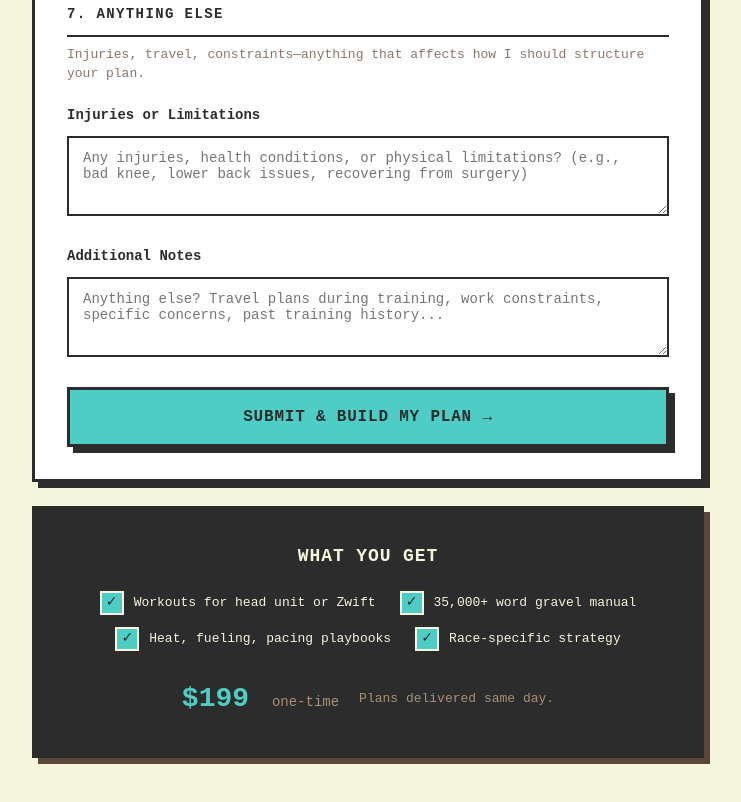
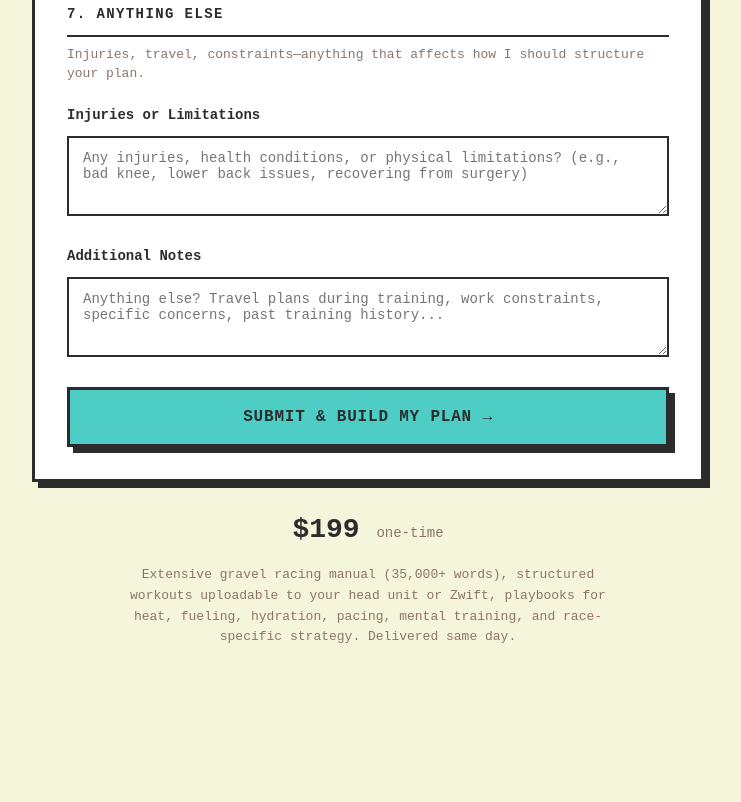
Before and after one commit to wattgod/training-plans-component, a plain HTML site: page training-plan-questionnaire.html in a window 1280 px wide. Shown: the part 3236-4038 px from the top of the page, without its empty margins (272-1013 px from the left). After the commit the page ends 3932 px from the top, so only its background shows below. Drawn offline with Linux system fonts and the light colour scheme; a web font is replaced by a local one.

Commit message:
Simplify footer to sentence format

```diff
--- a/training-plan-questionnaire.html
+++ b/training-plan-questionnaire.html
@@ -215,91 +215,18 @@
         .submit-btn:hover { transform: translate(3px, 3px); box-shadow: 3px 3px 0 var(--gg-charcoal); }
         .submit-btn:disabled { opacity: 0.6; cursor: not-allowed; transform: none; box-shadow: 6px 6px 0 var(--gg-charcoal); }
 
-        /* CTA Footer Block */
-        .cta-footer-block {
-            background: var(--gg-charcoal);
-            padding: 32px;
-            margin-top: 24px;
-            text-align: center;
-            border: 3px solid var(--gg-charcoal);
-            box-shadow: 6px 6px 0 var(--gg-brown);
-        }
-
-        .cta-footer-title {
-            color: #F5F5DC;
-            font-size: 18px;
-            font-weight: 700;
-            text-transform: uppercase;
-            margin-bottom: 20px;
-            letter-spacing: 0.05em;
-        }
-
-        .cta-includes-row {
-            display: flex;
-            justify-content: center;
-            gap: 24px;
-            margin-bottom: 12px;
-            flex-wrap: wrap;
-        }
-
-        .cta-includes-item {
-            display: flex;
-            align-items: center;
-            gap: 10px;
-            color: #F5F5DC;
+        /* Price footer */
+        .price-footer { text-align: center; margin-top: 24px; }
+        .price { font-size: 28px; font-weight: 700; color: var(--gg-charcoal); }
+        .price span { font-size: 14px; color: var(--gg-muted); font-weight: 400; }
+        .delivery {
             font-size: 13px;
-        }
-
-        .cta-includes-icon {
-            width: 24px;
-            height: 24px;
-            background: var(--gg-turquoise);
-            border: 2px solid #F5F5DC;
-            display: flex;
-            align-items: center;
-            justify-content: center;
-            font-size: 14px;
-            color: var(--gg-charcoal);
-            flex-shrink: 0;
-        }
-
-        .cta-footer-price {
-            margin-top: 24px;
-            display: flex;
-            justify-content: center;
-            align-items: center;
-            gap: 20px;
-            flex-wrap: wrap;
-        }
-
-        .cta-price {
-            color: var(--gg-turquoise);
-            font-size: 28px;
-            font-weight: 700;
-        }
-
-        .cta-price span {
-            font-size: 14px;
-            color: #A89074;
-            font-weight: 400;
-            margin-left: 6px;
-        }
-
-        .cta-delivery {
-            color: #A89074;
-            font-size: 13px;
-        }
-
-        @media (max-width: 600px) {
-            .cta-includes-row {
-                flex-direction: column;
-                align-items: center;
-                gap: 10px;
-            }
-            .cta-footer-price {
-                flex-direction: column;
-                gap: 8px;
-            }
+            color: var(--gg-muted);
+            margin-top: 12px;
+            max-width: 500px;
+            margin-left: auto;
+            margin-right: auto;
+            line-height: 1.6;
         }
 
         /* Messages */
@@ -710,34 +637,9 @@
             </button>
         </form>
 
-        <div class="cta-footer-block">
-            <div class="cta-footer-title">What You Get</div>
-
-            <div class="cta-includes-row">
-                <div class="cta-includes-item">
-                    <div class="cta-includes-icon">✓</div>
-                    <span>Workouts for head unit or Zwift</span>
-                </div>
-                <div class="cta-includes-item">
-                    <div class="cta-includes-icon">✓</div>
-                    <span>35,000+ word gravel manual</span>
-                </div>
-            </div>
-            <div class="cta-includes-row">
-                <div class="cta-includes-item">
-                    <div class="cta-includes-icon">✓</div>
-                    <span>Heat, fueling, pacing playbooks</span>
-                </div>
-                <div class="cta-includes-item">
-                    <div class="cta-includes-icon">✓</div>
-                    <span>Race-specific strategy</span>
-                </div>
-            </div>
-
-            <div class="cta-footer-price">
-                <div class="cta-price">$199 <span>one-time</span></div>
-                <div class="cta-delivery">Plans delivered same day.</div>
-            </div>
+        <div class="price-footer">
+            <div class="price">$199 <span>one-time</span></div>
+            <div class="delivery">Extensive gravel racing manual (35,000+ words), structured workouts uploadable to your head unit or Zwift, playbooks for heat, fueling, hydration, pacing, mental training, and race-specific strategy. Delivered same day.</div>
         </div>
     </div>
 
```
